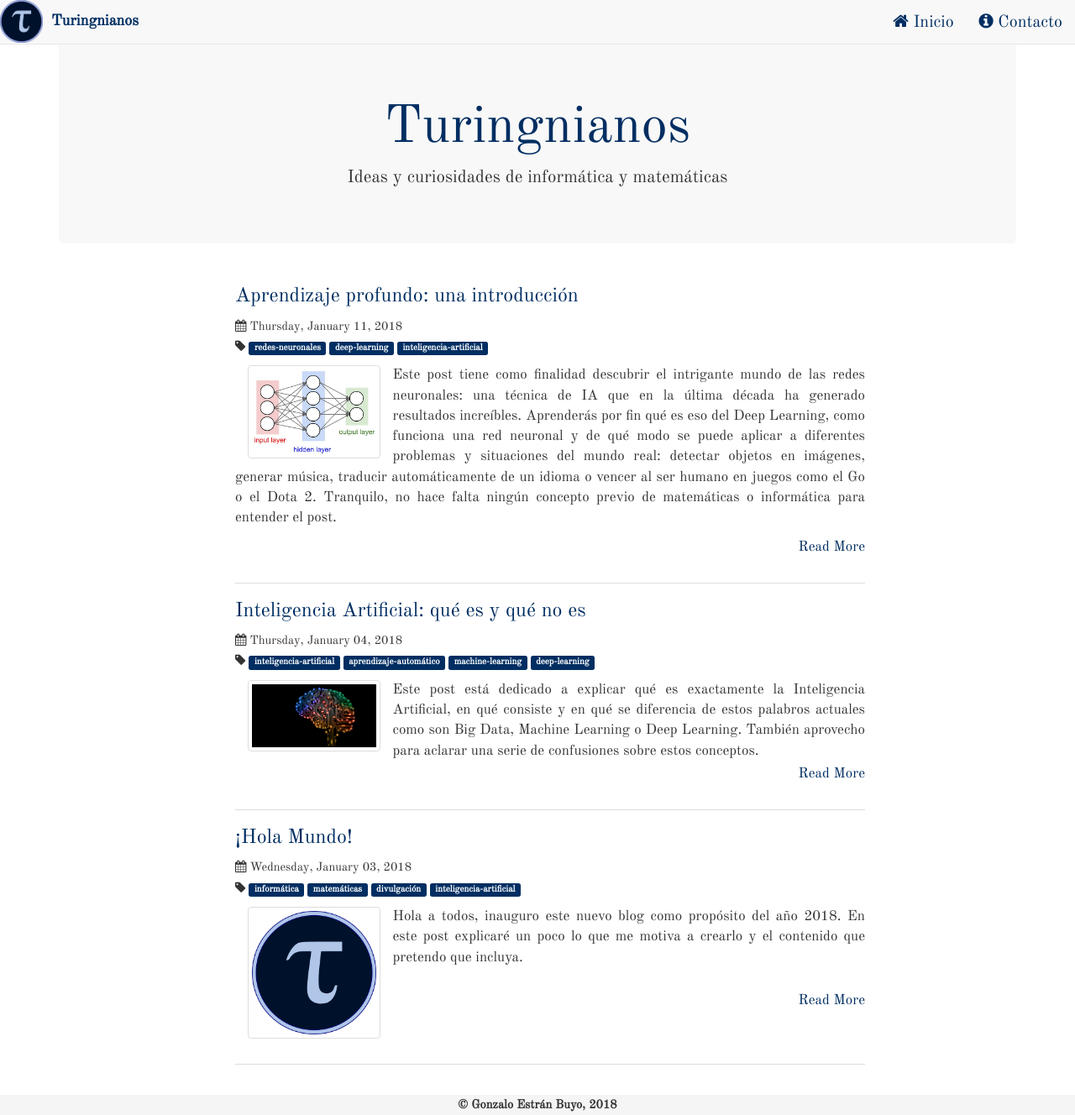
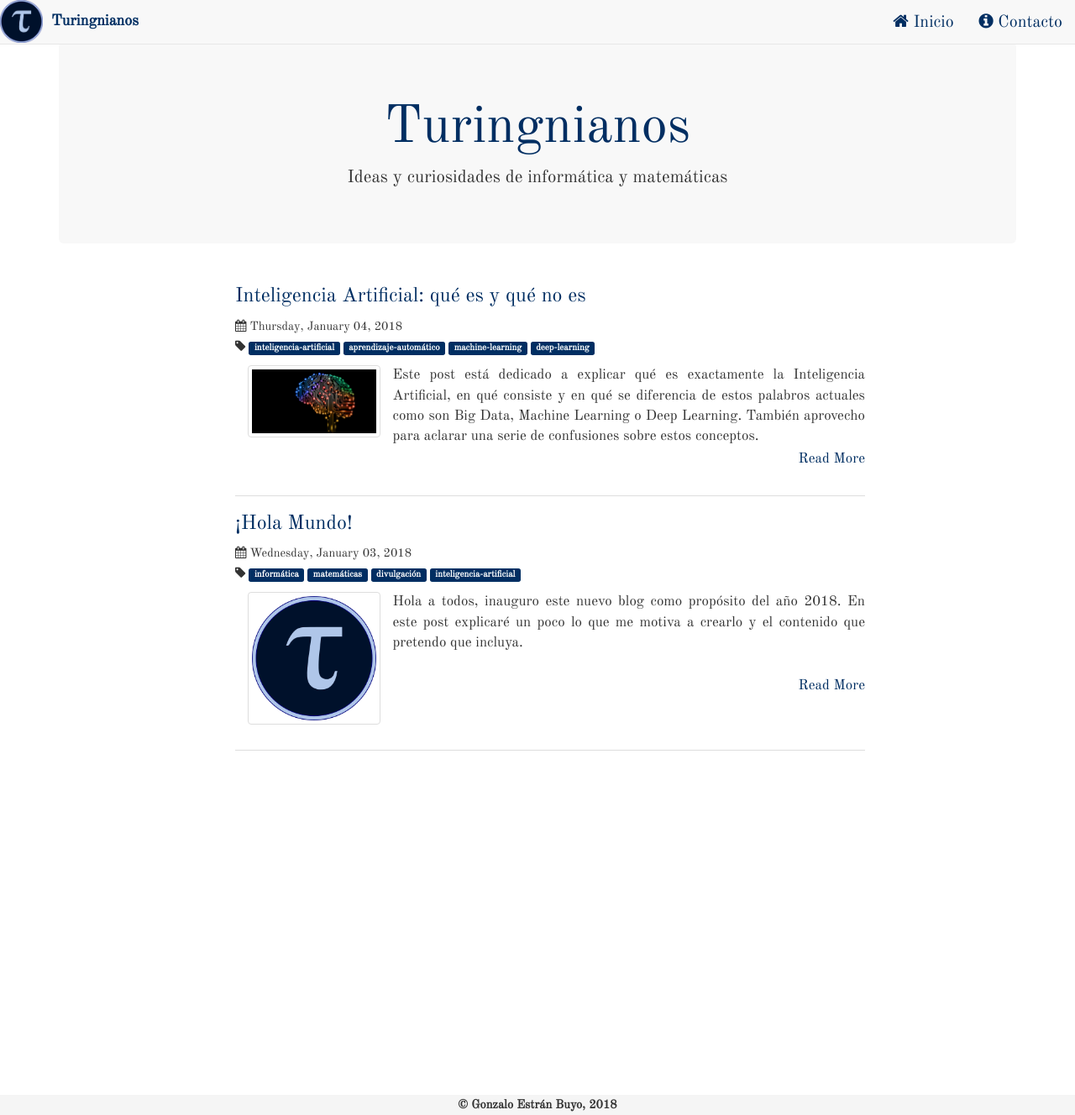
Before and after one commit to turingnianos/turingnianos.github.io, a Jekyll site: the page built from index.html, in a window 1280 px wide and 1328 px high. Shown: the whole window at 84% size. Built offline with Jekyll 4.4.1, drawn with Linux system fonts in a browser that asks for light colours; nearby versions of some CDN libraries; some web fonts are replaced; comment, search, counter and statistics services are not loaded; part of the change alters nothing that is shown.

Commit message:
Update 2018-01-10-deep-learning.md

```diff
--- a/_posts/2018-01-10-deep-learning.md
+++ b/_posts/2018-01-10-deep-learning.md
@@ -6,7 +6,7 @@ thumbnail: /images/neural_net.jpeg
 title: "Aprendizaje profundo: una introducción"
 comments: true
 mathjax: true
-published: true
+published: false
 ---
 
 Este post tiene como finalidad descubrir el intrigante mundo de las redes neuronales: una técnica de IA que en la última década ha generado resultados increíbles. Aprenderás por fin qué es eso del Deep Learning, como funciona una red neuronal y de qué modo se puede aplicar a diferentes problemas y situaciones del mundo real: detectar objetos en imágenes, generar música, traducir automáticamente de un idioma o vencer al ser humano en juegos como el Go o el Dota 2. Tranquilo, no hace falta ningún concepto previo de matemáticas o informática para entender el post.
@@ -75,7 +75,7 @@ Perfecto, pues ahora tratemos de representar esta idea de neurona de una forma m
 2. Cada neurona tiene cierta tendencia o inclinación diferente a activarse según cómo sea. Esta parcialidad se denomina **bias** (del inglés), y se representa como $$b$$. Por tanto, si tenemos $$2$$ neuronas, cada una tendrá un bias asociado, $$b_{1}$$ el primero y $$b_{2}$$ el segundo.
 3. Finalmente, cada conexión entre un input (cada señal) con la neurona tiene un valor llamado peso que puede ir desde $$0$$ hasta $$1$$ (como una probabilidad). Este valor se suele denominar **weight** (del inglés) y se representa como $$w$$. Es decir, cada input se relaciona con una neurona mediante un peso, de forma que no todos los inputs tienen la misma importancia para que la neurona se active o no.
 
-La forma más minimalista de representar una neurona es el diagrama de abajo. En este diagrama sólo tenemos impulsos (azules) conectados con el núcleo (verde) para luego dar paso a una salida o resultado (rojo), que en este caso simplemente sería si se ha activado o no la neurona según los impulsos sean lo suficientemente influyentes frente al bias. Ahora vemos cómo se decide esto.
+La forma más minimalista de representar una neurona es el diagrama de abajo. En este diagrama sólo tenemos impulsos (azules) conectados con el núcleo (verde) para luego dar paso a una **salida o output** (rojo), que en este caso simplemente sería si se ha activado o no la neurona según los impulsos sean lo suficientemente influyentes frente al bias. Ahora vemos cómo se decide esto.
 
 <div>
   <br>
@@ -87,3 +87,5 @@ La forma más minimalista de representar una neurona es el diagrama de abajo. En
   </figure>
   <br>
 </div>
+
+Como se puede observar, a cada columna (aunque esté formada sólo por un elemento) se le llama capa, de modo que se tiene en primer lugar la **capa de entrada**, después una **capa oculta** (se llama así porque no es algo que se pueda observar directamente como pueda ser el input o el resultado) y por última la **capa de salida**.
```
